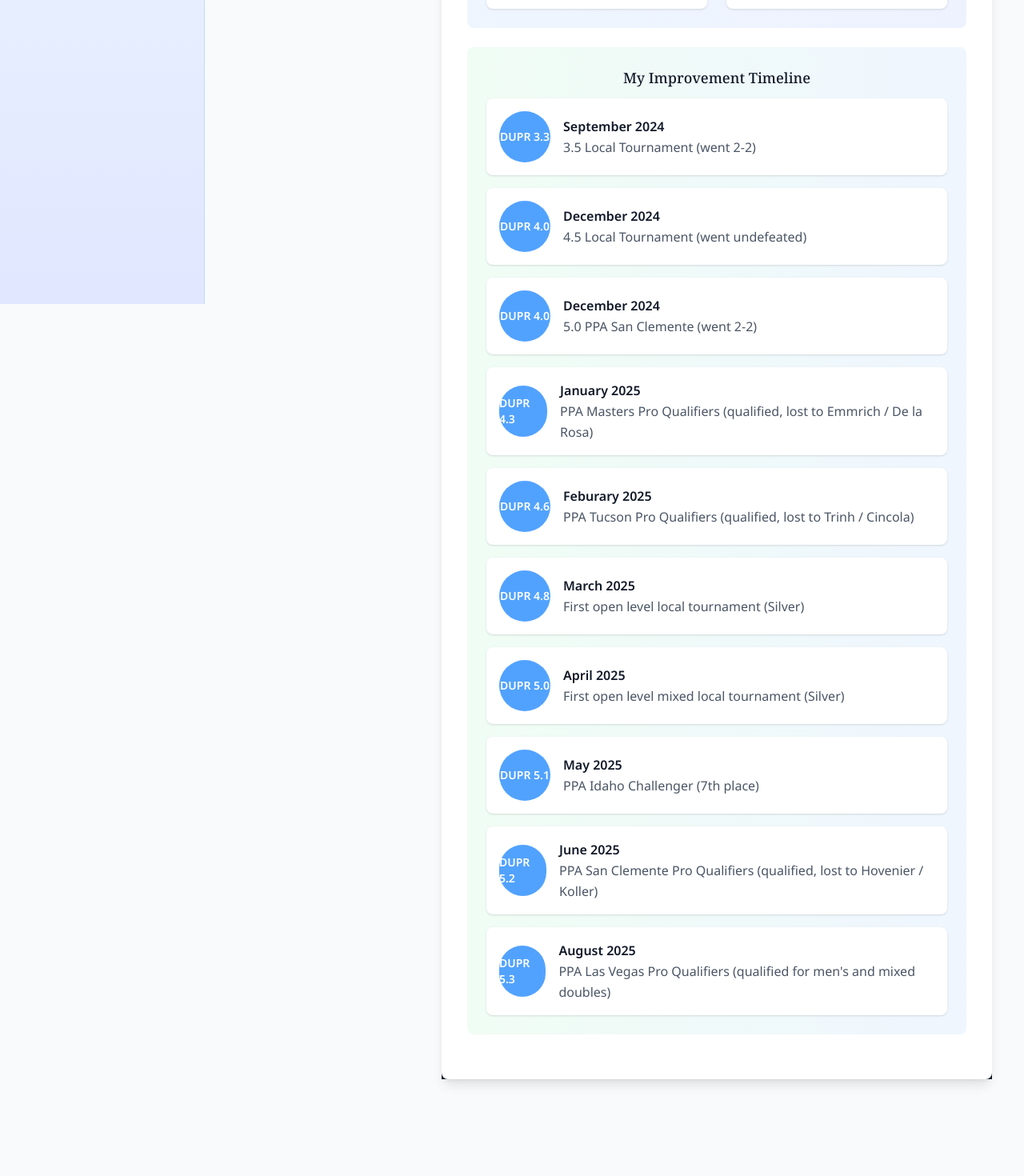
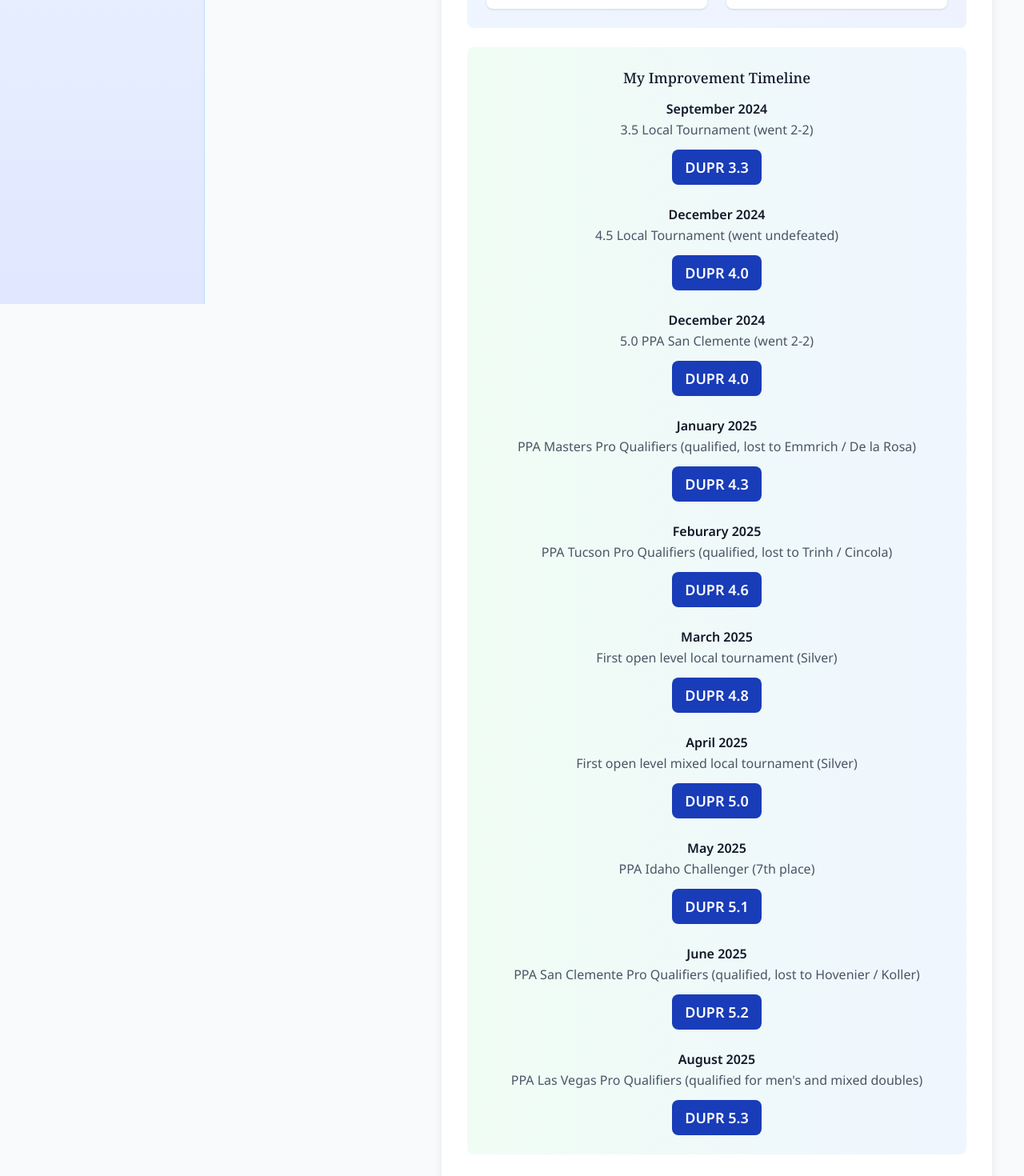
Before and after one commit to bertw2002/react-postgres-fullstack-template, a React (Vite) app: page /section/about in a window 1280 px wide. Shown: the part 420-1890 px from the top of the page at 80% size. Before the commit the page ends 1833 px from the top, so only its background shows below. Built offline with nearby package versions, Linux system fonts and the light colour scheme; a web font is replaced by a local one.

Commit message:
Update AboutMeSection.jsx

```diff
--- a/src/components/AboutMeSection.jsx
+++ b/src/components/AboutMeSection.jsx
@@ -23,76 +23,85 @@
           {/* Tournament Timeline */}
           <div className="bg-gradient-to-r from-green-50 to-blue-50 rounded-lg p-6 mb-6">
             <h4 className="text-lg font-semibold text-gray-900 mb-4 text-center">My Improvement Timeline</h4>
-            <div className="space-y-4">
-              <div className="flex items-center bg-white rounded-lg p-4 shadow-sm">
-                <div className="w-16 h-16 bg-blue-400 rounded-full flex items-center justify-center text-white font-bold text-sm mr-4">DUPR 3.3</div>
-                <div>
+            <div className="space-y-6">
+              <div className="text-center">
+                <div className="mb-3">
                   <div className="font-semibold text-gray-900">September 2024</div>
                   <div className="text-gray-600">3.5 Local Tournament (went 2-2)</div>
                 </div>
+                <div className="bg-blue-800 text-white px-4 py-2 rounded-lg inline-block font-bold text-lg">DUPR 3.3</div>
               </div>
-              <div className="flex items-center bg-white rounded-lg p-4 shadow-sm">
-                <div className="w-16 h-16 bg-blue-400 rounded-full flex items-center justify-center text-white font-bold text-sm mr-4">DUPR 4.0</div>
-                <div>
+
+              <div className="text-center">
+                <div className="mb-3">
                   <div className="font-semibold text-gray-900">December 2024</div>
                   <div className="text-gray-600">4.5 Local Tournament (went undefeated)</div>
                 </div>
+                <div className="bg-blue-800 text-white px-4 py-2 rounded-lg inline-block font-bold text-lg">DUPR 4.0</div>
               </div>
-              <div className="flex items-center bg-white rounded-lg p-4 shadow-sm">
-                <div className="w-16 h-16 bg-blue-400 rounded-full flex items-center justify-center text-white font-bold text-sm mr-4">DUPR 4.0</div>
-                <div>
+
+              <div className="text-center">
+                <div className="mb-3">
                   <div className="font-semibold text-gray-900">December 2024</div>
-                  <div className="text-gray-600">5.0 PPA San Clemente (went 2-2) </div>
+                  <div className="text-gray-600">5.0 PPA San Clemente (went 2-2)</div>
                 </div>
+                <div className="bg-blue-800 text-white px-4 py-2 rounded-lg inline-block font-bold text-lg">DUPR 4.0</div>
               </div>
-              <div className="flex items-center bg-white rounded-lg p-4 shadow-sm">
-                <div className="w-16 h-16 bg-blue-400 rounded-full flex items-center justify-center text-white font-bold text-sm mr-4">DUPR 4.3</div>
-                <div>
+
+              <div className="text-center">
+                <div className="mb-3">
                   <div className="font-semibold text-gray-900">January 2025</div>
-                  <div className="text-gray-600">PPA Masters Pro Qualifiers (qualified, lost to Emmrich / De la Rosa) </div>
+                  <div className="text-gray-600">PPA Masters Pro Qualifiers (qualified, lost to Emmrich / De la Rosa)</div>
                 </div>
+                <div className="bg-blue-800 text-white px-4 py-2 rounded-lg inline-block font-bold text-lg">DUPR 4.3</div>
               </div>
-              <div className="flex items-center bg-white rounded-lg p-4 shadow-sm">
-                <div className="w-16 h-16 bg-blue-400 rounded-full flex items-center justify-center text-white font-bold text-sm mr-4">DUPR 4.6</div>
-                <div>
+
+              <div className="text-center">
+                <div className="mb-3">
                   <div className="font-semibold text-gray-900">Feburary 2025</div>
-                  <div className="text-gray-600">PPA Tucson Pro Qualifiers (qualified, lost to Trinh / Cincola) </div>
+                  <div className="text-gray-600">PPA Tucson Pro Qualifiers (qualified, lost to Trinh / Cincola)</div>
                 </div>
+                <div className="bg-blue-800 text-white px-4 py-2 rounded-lg inline-block font-bold text-lg">DUPR 4.6</div>
               </div>
-              <div className="flex items-center bg-white rounded-lg p-4 shadow-sm">
-                <div className="w-16 h-16 bg-blue-400 rounded-full flex items-center justify-center text-white font-bold text-sm mr-4">DUPR 4.8</div>
-                <div>
+
+              <div className="text-center">
+                <div className="mb-3">
                   <div className="font-semibold text-gray-900">March 2025</div>
-                  <div className="text-gray-600">First open level local tournament (Silver) </div>
+                  <div className="text-gray-600">First open level local tournament (Silver)</div>
                 </div>
+                <div className="bg-blue-800 text-white px-4 py-2 rounded-lg inline-block font-bold text-lg">DUPR 4.8</div>
               </div>
-              <div className="flex items-center bg-white rounded-lg p-4 shadow-sm">
-                <div className="w-16 h-16 bg-blue-400 rounded-full flex items-center justify-center text-white font-bold text-sm mr-4">DUPR 5.0</div>
-                <div>
+
+              <div className="text-center">
+                <div className="mb-3">
                   <div className="font-semibold text-gray-900">April 2025</div>
-                  <div className="text-gray-600">First open level mixed local tournament (Silver) </div>
+                  <div className="text-gray-600">First open level mixed local tournament (Silver)</div>
                 </div>
+                <div className="bg-blue-800 text-white px-4 py-2 rounded-lg inline-block font-bold text-lg">DUPR 5.0</div>
               </div>
-              <div className="flex items-center bg-white rounded-lg p-4 shadow-sm">
-                <div className="w-16 h-16 bg-blue-400 rounded-full flex items-center justify-center text-white font-bold text-sm mr-4">DUPR 5.1</div>
-                <div>
+
+              <div className="text-center">
+                <div className="mb-3">
                   <div className="font-semibold text-gray-900">May 2025</div>
-                  <div className="text-gray-600">PPA Idaho Challenger (7th place) </div>
+                  <div className="text-gray-600">PPA Idaho Challenger (7th place)</div>
                 </div>
+                <div className="bg-blue-800 text-white px-4 py-2 rounded-lg inline-block font-bold text-lg">DUPR 5.1</div>
               </div>
-              <div className="flex items-center bg-white rounded-lg p-4 shadow-sm">
-                <div className="w-16 h-16 bg-blue-400 rounded-full flex items-center justify-center text-white font-bold text-sm mr-4">DUPR 5.2</div>
-                <div>
+
+              <div className="text-center">
+                <div className="mb-3">
                   <div className="font-semibold text-gray-900">June 2025</div>
-                  <div className="text-gray-600">PPA San Clemente Pro Qualifiers (qualified, lost to Hovenier / Koller) </div>
+                  <div className="text-gray-600">PPA San Clemente Pro Qualifiers (qualified, lost to Hovenier / Koller)</div>
                 </div>
+                <div className="bg-blue-800 text-white px-4 py-2 rounded-lg inline-block font-bold text-lg">DUPR 5.2</div>
               </div>
-              <div className="flex items-center bg-white rounded-lg p-4 shadow-sm">
-                <div className="w-16 h-16 bg-blue-400 rounded-full flex items-center justify-center text-white font-bold text-sm mr-4">DUPR 5.3</div>
-                <div>
+
+              <div className="text-center">
+                <div className="mb-3">
                   <div className="font-semibold text-gray-900">August 2025</div>
-                  <div className="text-gray-600">PPA Las Vegas Pro Qualifiers (qualified for men's and mixed doubles) </div>
+                  <div className="text-gray-600">PPA Las Vegas Pro Qualifiers (qualified for men's and mixed doubles)</div>
                 </div>
+                <div className="bg-blue-800 text-white px-4 py-2 rounded-lg inline-block font-bold text-lg">DUPR 5.3</div>
               </div>
             </div>
           </div>
```
